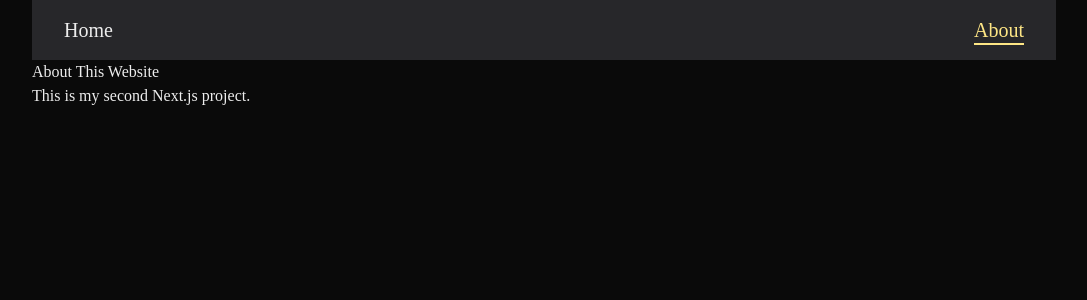
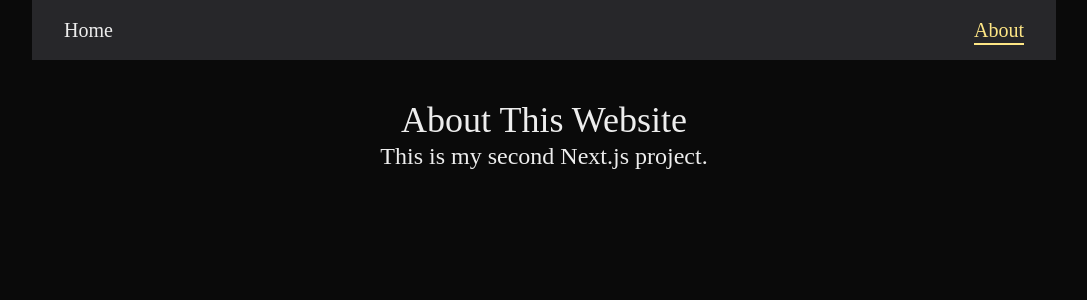
Before and after one commit to Sungmin-Kim-Dev/next-js-bestseller-page, a Next.js app: page /about in a window 1280 px wide. Shown: the top 300 px of the page, without its empty margins (96-1183 px from the left). Built offline with nearby package versions, Linux system fonts and the light colour scheme.

Commit message:
not found page function, about page design

```diff
--- a/src/app/about/page.tsx
+++ b/src/app/about/page.tsx
@@ -1,8 +1,8 @@
 const AboutPage = () => {
   return (
-    <div>
-      <h1>About This Website</h1>
-      <p>This is my second Next.js project.</p>
+    <div className="text-center mt-10">
+      <h1 className="text-4xl">About This Website</h1>
+      <p className="text-2xl">This is my second Next.js project.</p>
     </div>
   );
 };
--- a/src/app/not-found.tsx
+++ b/src/app/not-found.tsx
@@ -1,6 +1,20 @@
+"use client";
+
+import {useRouter} from "next/navigation";
+import {useEffect} from "react";
+
 const NotFoundPage = () => {
+  const router = useRouter();
+
+  useEffect(() => {
+    const timer = setTimeout(() => {
+      router.push("/");
+    }, 5000);
+
+    return () => clearTimeout(timer);
+  }, [router]);
   return (
-    <div className="h-dvh bg-amber-300/10">
+    <div className="h-dvh">
       <h1 className="text-center text-4xl pt-20">Not Found</h1>
       <h2 className="text-center">Redirecting to Main Page in 5 seconds...</h2>
     </div>
```
